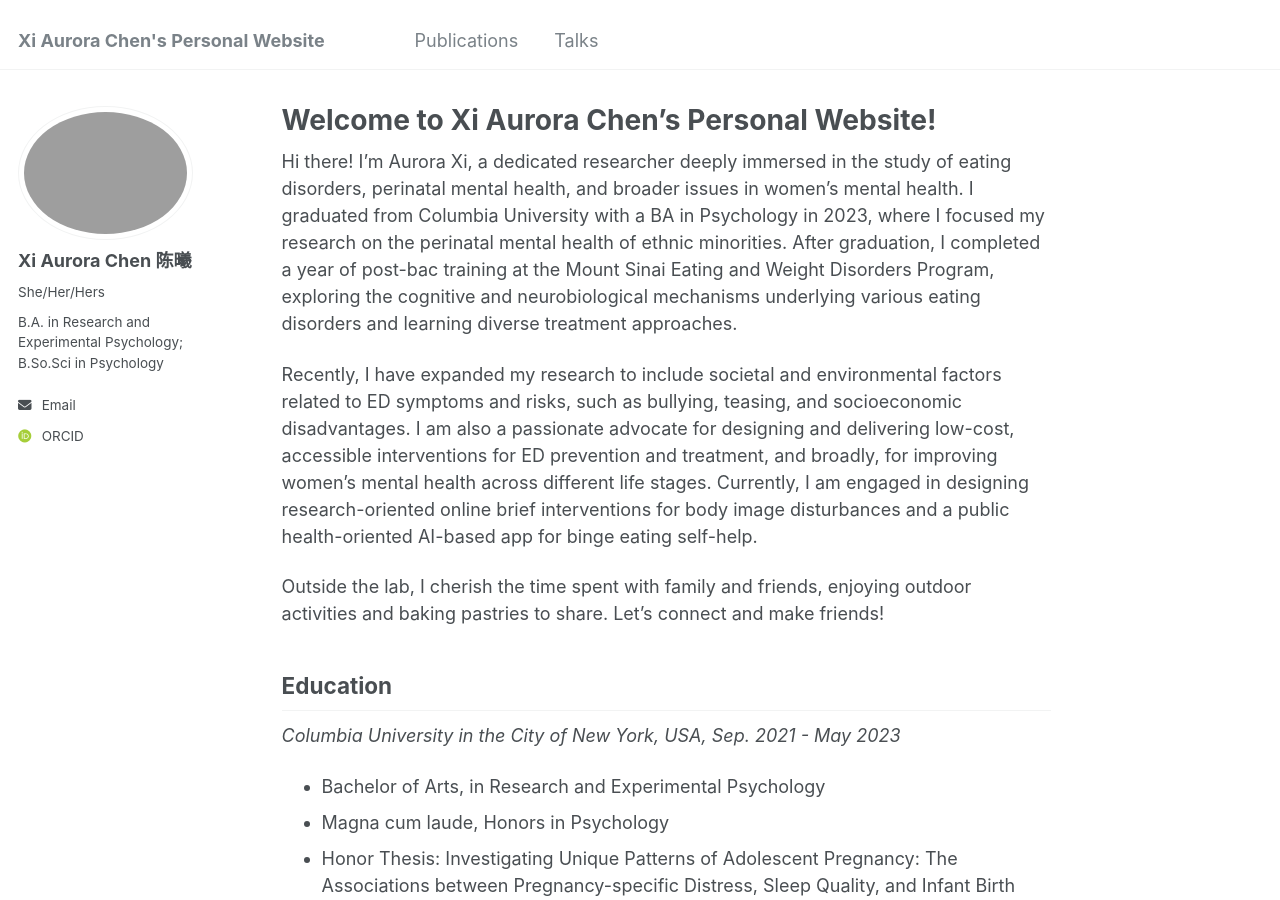
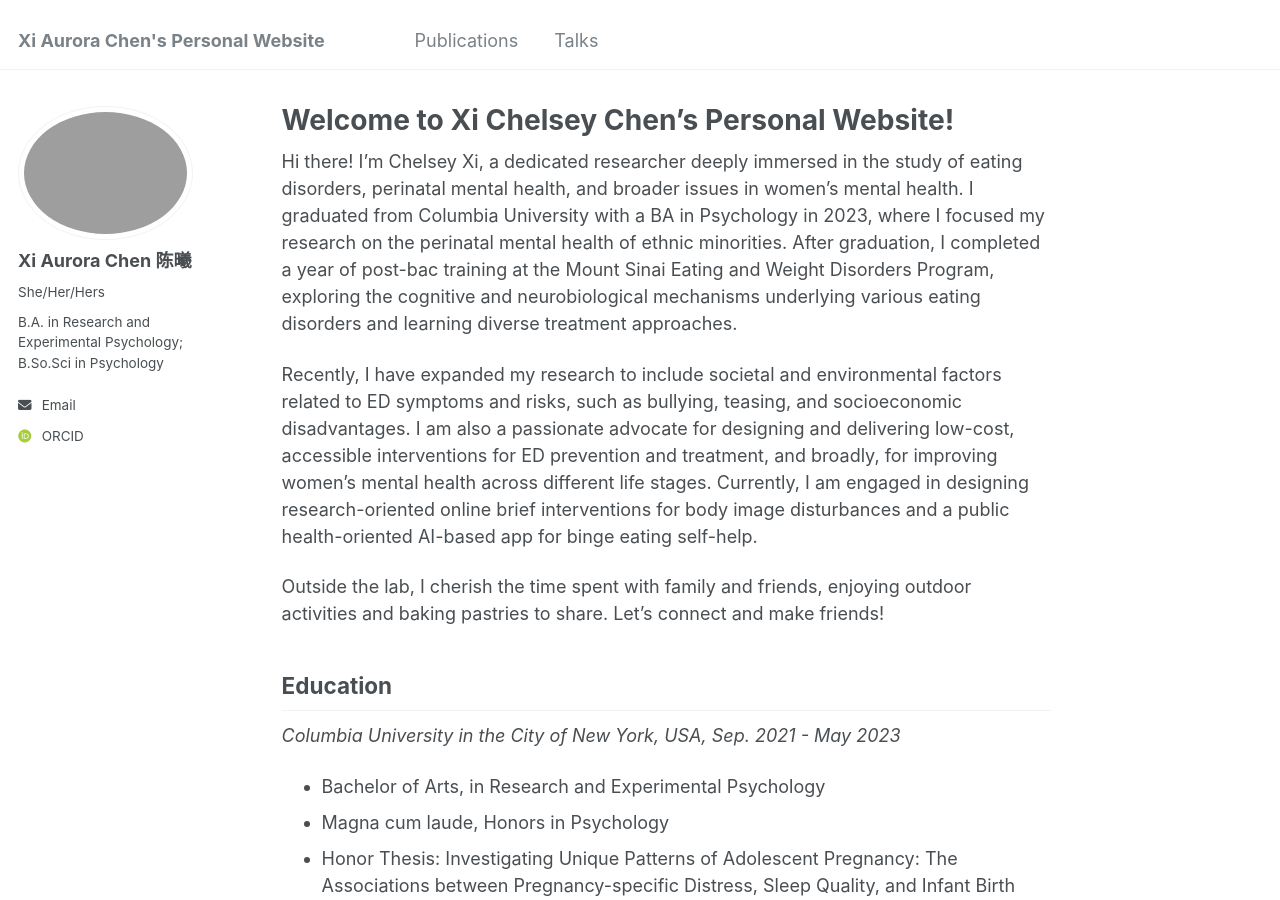
Before and after one commit to xixichen002/xixichen002.github.io, a Jekyll site: the page built from _pages/about.md, in a window 1280 px wide and 900 px high. Built offline with Jekyll 4.4.1, drawn with Linux system fonts in a browser that asks for light colours; some web fonts are replaced.

Commit message:
Update about.md

```diff
--- a/_pages/about.md
+++ b/_pages/about.md
@@ -1,13 +1,13 @@
 ---
 permalink: /
-title: "Welcome to Xi Aurora Chen's Personal Website!"
+title: "Welcome to Xi Chelsey Chen's Personal Website!"
 author_profile: true
 redirect_from:
   - /about/
   - /about.html
 ---
 
-Hi there! I’m Aurora Xi, a dedicated researcher deeply immersed in the study of eating disorders, perinatal mental health, and broader issues in women's mental health. I graduated from Columbia University with a BA in Psychology in 2023, where I focused my research on the perinatal mental health of ethnic minorities. After graduation, I completed a year of post-bac training at the Mount Sinai Eating and Weight Disorders Program, exploring the cognitive and neurobiological mechanisms underlying various eating disorders and learning diverse treatment approaches.
+Hi there! I’m Chelsey Xi, a dedicated researcher deeply immersed in the study of eating disorders, perinatal mental health, and broader issues in women's mental health. I graduated from Columbia University with a BA in Psychology in 2023, where I focused my research on the perinatal mental health of ethnic minorities. After graduation, I completed a year of post-bac training at the Mount Sinai Eating and Weight Disorders Program, exploring the cognitive and neurobiological mechanisms underlying various eating disorders and learning diverse treatment approaches.
 
 Recently, I have expanded my research to include societal and environmental factors related to ED symptoms and risks, such as bullying, teasing, and socioeconomic disadvantages. I am also a passionate advocate for designing and delivering low-cost, accessible interventions for ED prevention and treatment, and broadly, for improving women’s mental health across different life stages. Currently, I am engaged in designing research-oriented online brief interventions for body image disturbances and a public health-oriented AI-based app for binge eating self-help.
 
```
